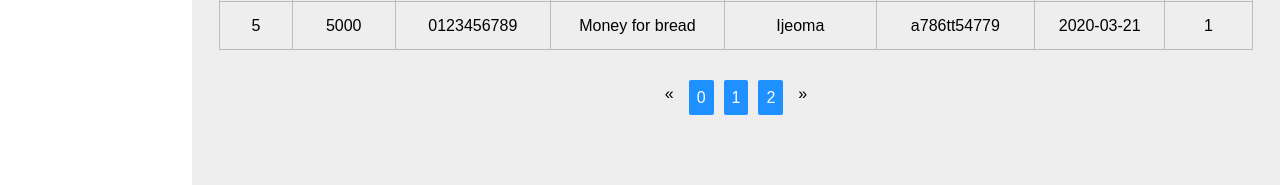
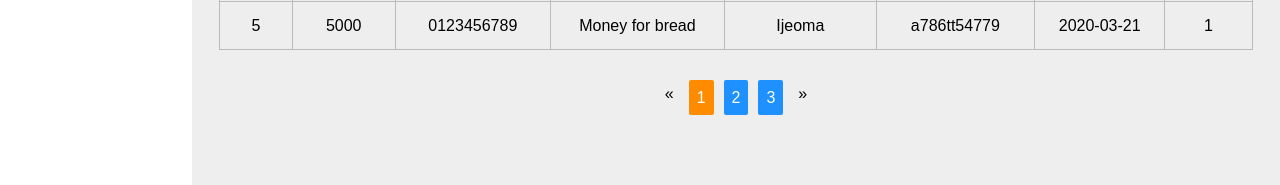
Before and after one commit to smartpro1/banka-ui, a React (Create React App) app in the folder banka-ui/: page /tracked-transactions in a window 1280 px wide. Shown: the part 373-558 px from the top of the page. Built offline with nearby package versions, Linux system fonts and the light colour scheme.

Commit message:
implement active on pagination button

```diff
--- a/banka-ui/src/components/Admin/Pagination/Pagination.css
+++ b/banka-ui/src/components/Admin/Pagination/Pagination.css
@@ -27,3 +27,7 @@
 .page-link:hover {
   opacity: 0.8;
 }
+
+.paginate-active {
+  background: darkorange;
+}
--- a/banka-ui/src/components/Admin/Pagination/Pagination.js
+++ b/banka-ui/src/components/Admin/Pagination/Pagination.js
@@ -14,25 +14,25 @@ export default class Pagination extends Component {
 
     let pageNumbers = [];
     const totalPages = Math.ceil(totalPosts/postsPerPage);
-    pageNumbers = Array.from({length:totalPages},(index,value)=> value);
-    // for (let i = 1; i <= Math.ceil(totalPosts / postsPerPage); i++) {
-    //   pageNumbers.push(i);
-    // }
+    pageNumbers = Array.from({length:totalPages},(index,value)=> ++value);
 
     return (
       <nav id="pagination-nav">
             <a onClick={() => prevPage()} className="page-item" href="#">
             &laquo;
             </a>
-          {pageNumbers.map((pageNum) => (
+          {pageNumbers.map((pageNum) => {
+            let pageLink = (pageNum === 1 ? "page-link paginate-active" :"page-link");
+            return (
               <a key={pageNum}
                 href="#"
-                className="page-link"
-                onClick={() => paginate(pageNum)}
+                className={pageLink}
+                id={`pag-${pageNum}`}
+                onClick={(event) => paginate(event, pageNum)}
               >
                 {pageNum}
               </a>
-          ))}
+          )})}
             <a onClick={() => nextPage()} className="page-item" href="#">
             &raquo;
             </a>
--- a/banka-ui/src/components/Admin/TrackedTransactions/TrackedTransactions.js
+++ b/banka-ui/src/components/Admin/TrackedTransactions/TrackedTransactions.js
@@ -45,13 +45,34 @@ class TrackedTransactions extends Component {
     const indexOfFirstPost = indexOfLastPost - postsPerPage;
     const currentPosts = posts.slice(indexOfFirstPost, indexOfLastPost);
 
-    const paginate = (pageNum) => this.setState({ currentPage: pageNum });
-    const nextPage = () => {
-      if (currentPage + 1 > totalPages) return;
+    const setActive = (event) => {
+       document.querySelector(".paginate-active").classList.remove("paginate-active");
+       event.target.classList.add("paginate-active");
+    }
+    const paginate = (event,pageNum) => {
+      setActive(event);
+      this.setState({ currentPage: pageNum });
+    }
+    const nextPage = (event) => {
+
+      if (currentPage + 1 > totalPages) {
+        return;
+      }
+
+      const previousCurrElement = document.getElementById(`pag-${currentPage}`);
+      previousCurrElement.classList.remove("paginate-active");
+      const currentElement = document.getElementById(`pag-${currentPage + 1}`);
+      currentElement.classList.add("paginate-active");
       this.setState({ currentPage: currentPage + 1 });
     };
     const prevPage = () => {
-      if (currentPage - 1 < 1) return;
+      if (currentPage - 1 < 1) {
+        return;
+      }
+      const previousCurrElement = document.getElementById(`pag-${currentPage}`);
+      previousCurrElement.classList.remove("paginate-active");
+      const currentElement = document.getElementById(`pag-${currentPage - 1}`);
+      currentElement.classList.add("paginate-active");
       this.setState({ currentPage: currentPage - 1 });
     };
 
```
